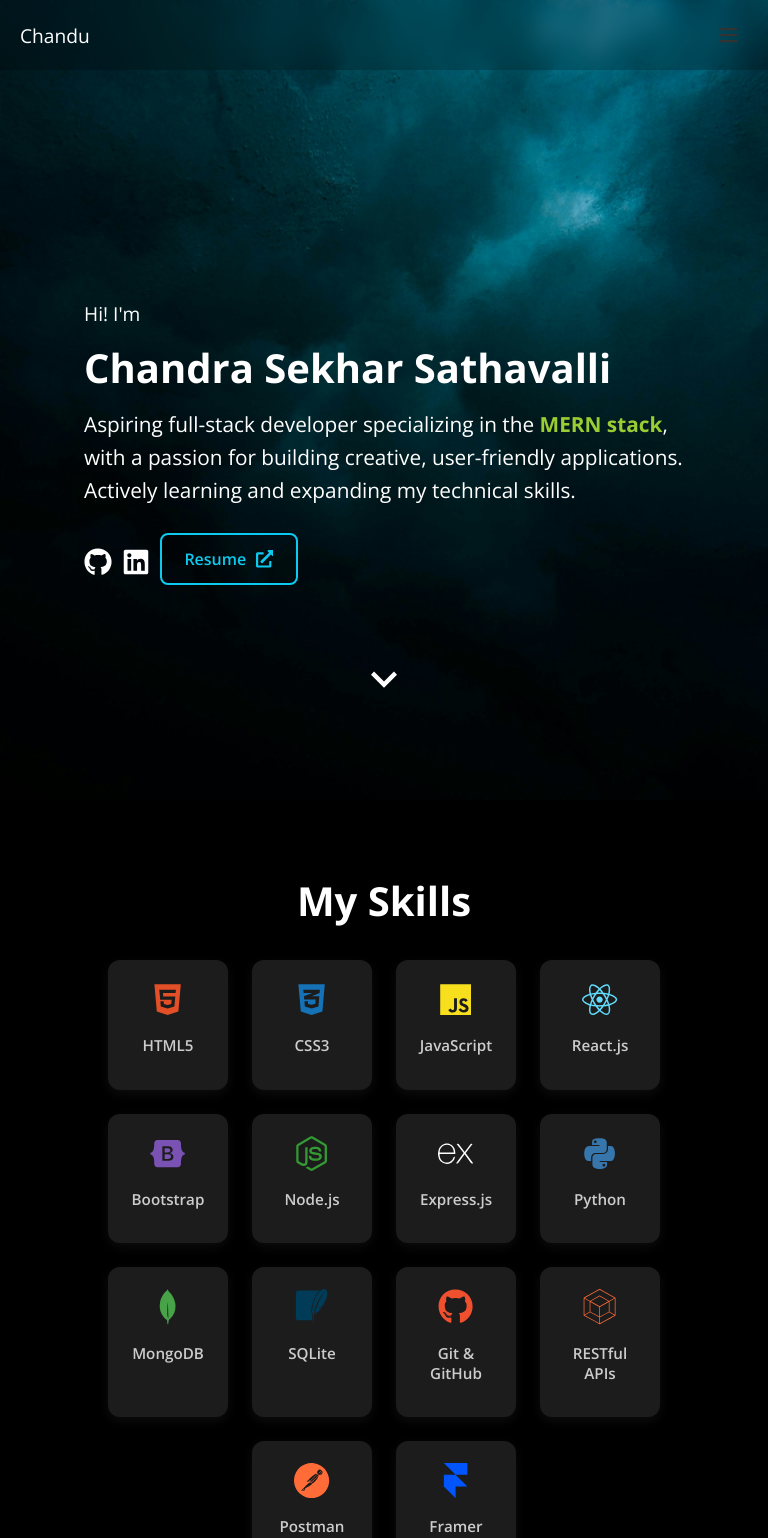
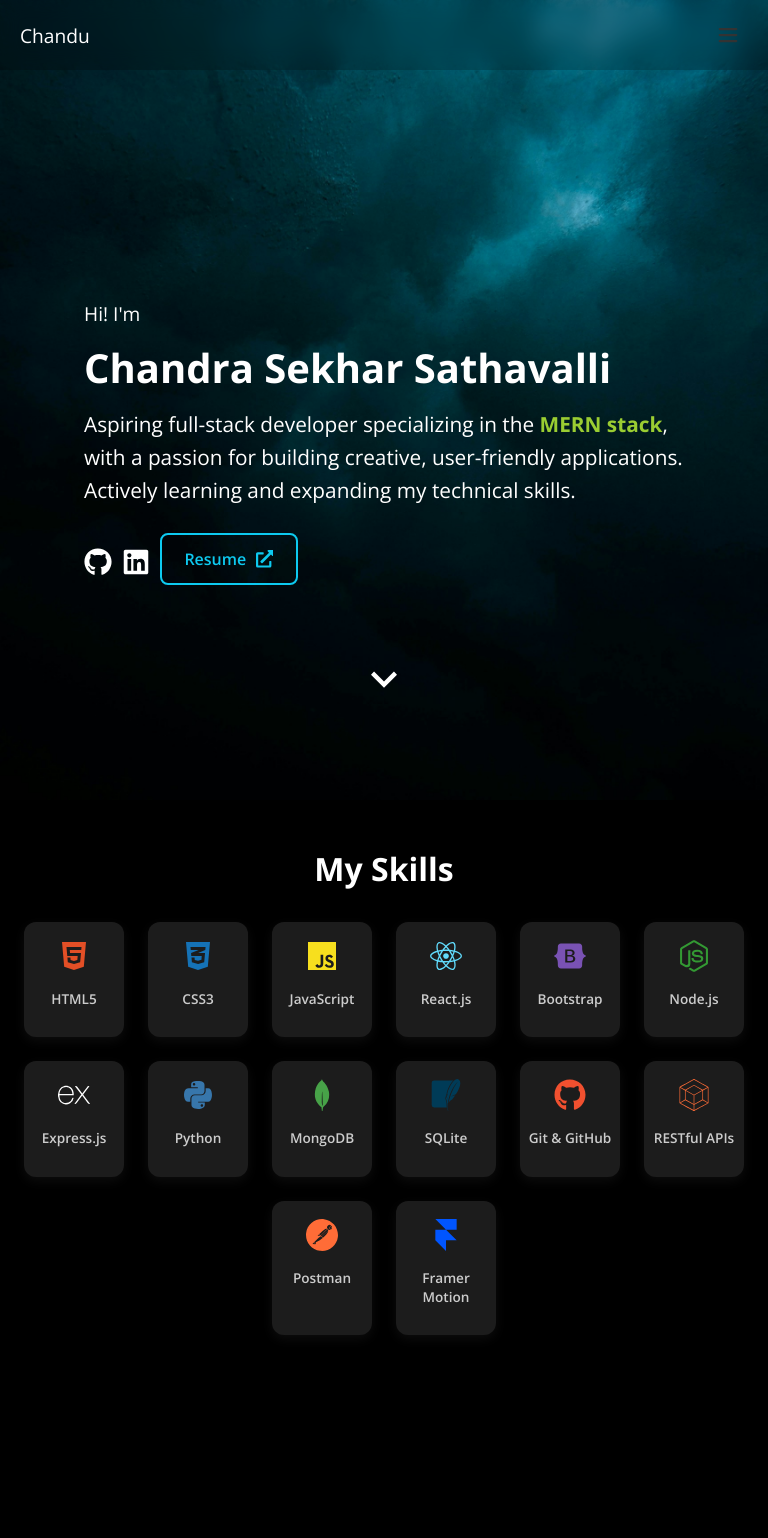
Before and after one commit to chandrasekhar-99/my-portfolio, a React (Create React App) app in the folder front-end/: page / in a window 768 px wide. Shown: the top 1538 px of the page. Built offline with nearby package versions, Linux system fonts and the light colour scheme; no server answers.

Commit message:
fixing error

```diff
--- a/front-end/src/components/Skills/index.css
+++ b/front-end/src/components/Skills/index.css
@@ -2,7 +2,6 @@
   display: flex;
   flex-direction: column;
   align-items: center;
-  padding: 20px;
   color: #ffffff;
   background-color: #000000;
   height: 100vh;
@@ -64,9 +63,9 @@
 
 .skill-name:hover {
   color: #00ffff;
-  text-decoration: underline;
 }
-@media screen and (max-width: 480px) {
+
+@media (max-width: 768px) {
   .skill-card {
     width: 100px;
     padding: 1rem 0.5rem;
@@ -84,18 +83,3 @@
     font-size: 2rem;
   }
 }
-
-
-@media screen and (min-width: 481px) and (max-width: 768px) {
-  .skill-card {
-    width: 120px;
-  }
-
-  .skill-icon {
-    font-size: 2.2rem;
-  }
-
-  .skill-name {
-    font-size: 0.95rem;
-  }
-}
```
